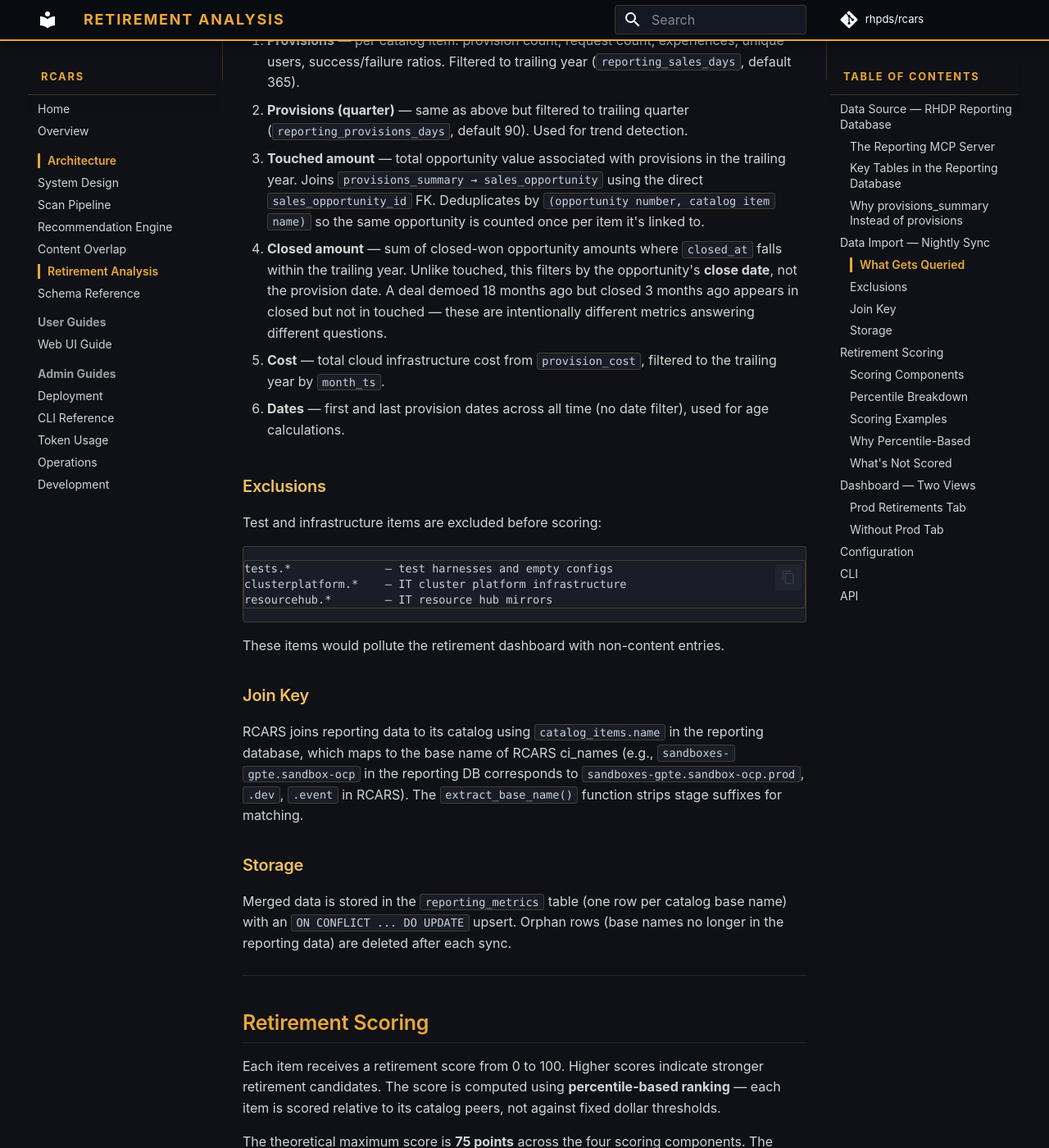
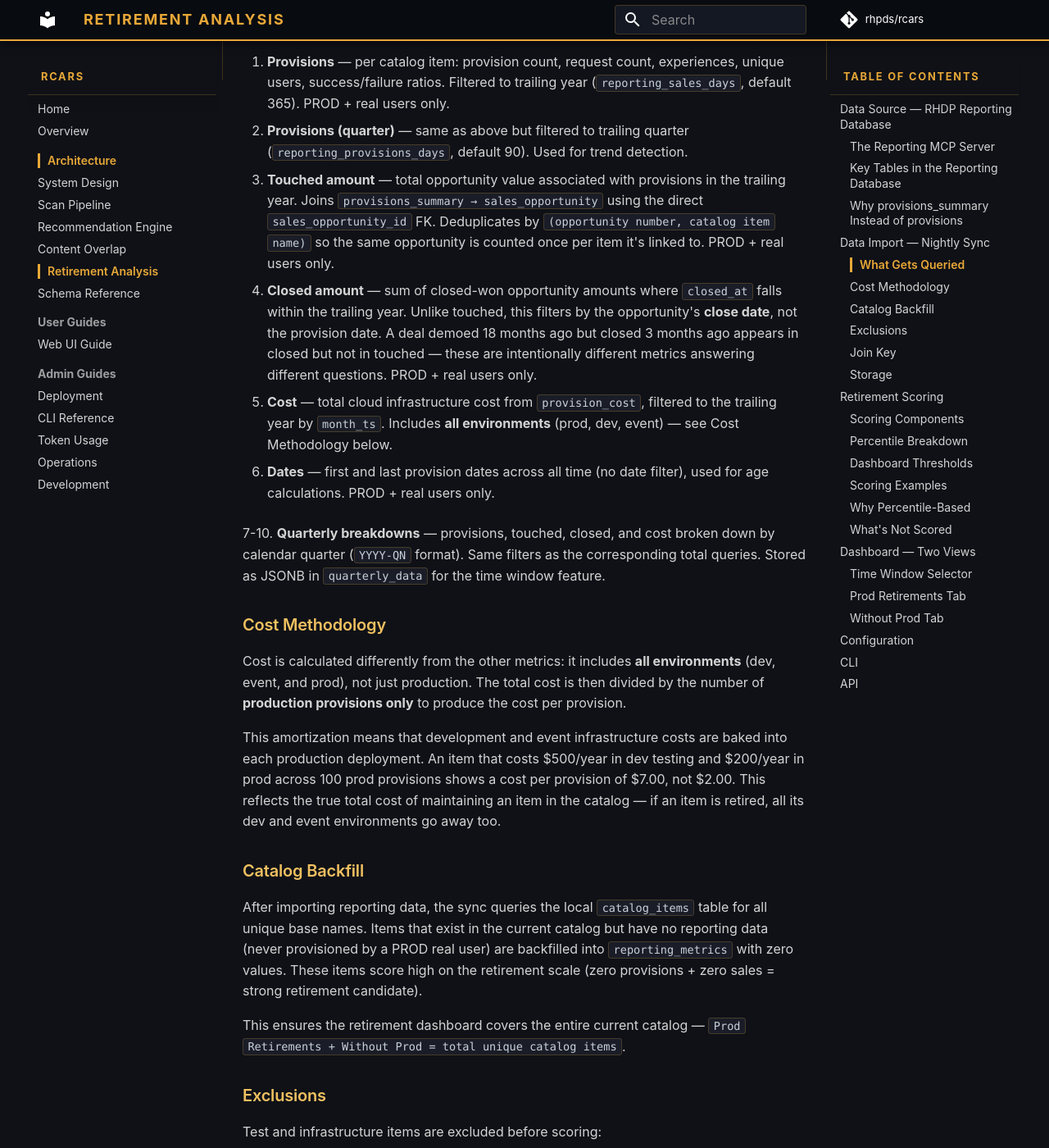
Before and after one commit to rhpds/rcars, an MkDocs documentation site: the page built from docs/architecture/retirement-analysis.md, in a window 1280 px wide and 1400 px high, scrolled down 2225 px. Shown: the whole window at 82% size. Built offline with MkDocs 1.6.1 and Material for MkDocs 9.7.7, drawn with Linux system fonts in a browser that asks for light colours; comment, search, counter and statistics services are not loaded; some of the changed text lies outside the part shown.

Commit message:
docs: Document cost methodology, time windows, and catalog backfill
Architecture docs (retirement-analysis.md):
- Cost methodology: all-env costs amortized across prod provisions
- Catalog backfill ensures Prod + Without Prod = total catalog
- Time window selector with quarterly JSONB recomputation
- Updated scoring thresholds (55/35) and provisions_zero flag
- 10 queries (6 total + 4 quarterly breakdowns)

CLAUDE.md:
- Retirement analysis implementation details section
- Cost query scoping (no PROVISION_FILTERS on cost)
- Catalog completeness flow
- Ansible deployment notes (env vars on both API and scan-worker)

Co-Authored-By: Claude Opus 4.6 (1M context) <noreply@anthropic.com>

```diff
--- a/docs/architecture/retirement-analysis.md
+++ b/docs/architecture/retirement-analysis.md
@@ -50,19 +50,33 @@ Reporting data is imported during the nightly maintenance pipeline (step 5 of 5,
 
 ### What Gets Queried
 
-The sync runs six queries against the reporting MCP server, all scoped to **PROD environment** and **real users only** (user groups "Only Regular Users" and "Red Hat Console"):
+The sync runs ten queries against the reporting MCP server. Usage, sales, and date queries are scoped to **PROD environment** and **real users only** (user groups "Only Regular Users" and "Red Hat Console"). Cost queries intentionally include **all environments** (see Cost Methodology below).
 
-1. **Provisions** — per catalog item: provision count, request count, experiences, unique users, success/failure ratios. Filtered to trailing year (`reporting_sales_days`, default 365).
+1. **Provisions** — per catalog item: provision count, request count, experiences, unique users, success/failure ratios. Filtered to trailing year (`reporting_sales_days`, default 365). PROD + real users only.
 
 2. **Provisions (quarter)** — same as above but filtered to trailing quarter (`reporting_provisions_days`, default 90). Used for trend detection.
 
-3. **Touched amount** — total opportunity value associated with provisions in the trailing year. Joins `provisions_summary → sales_opportunity` using the direct `sales_opportunity_id` FK. Deduplicates by `(opportunity number, catalog item name)` so the same opportunity is counted once per item it's linked to.
+3. **Touched amount** — total opportunity value associated with provisions in the trailing year. Joins `provisions_summary → sales_opportunity` using the direct `sales_opportunity_id` FK. Deduplicates by `(opportunity number, catalog item name)` so the same opportunity is counted once per item it's linked to. PROD + real users only.
 
-4. **Closed amount** — sum of closed-won opportunity amounts where `closed_at` falls within the trailing year. Unlike touched, this filters by the opportunity's **close date**, not the provision date. A deal demoed 18 months ago but closed 3 months ago appears in closed but not in touched — these are intentionally different metrics answering different questions.
+4. **Closed amount** — sum of closed-won opportunity amounts where `closed_at` falls within the trailing year. Unlike touched, this filters by the opportunity's **close date**, not the provision date. A deal demoed 18 months ago but closed 3 months ago appears in closed but not in touched — these are intentionally different metrics answering different questions. PROD + real users only.
 
-5. **Cost** — total cloud infrastructure cost from `provision_cost`, filtered to the trailing year by `month_ts`.
+5. **Cost** — total cloud infrastructure cost from `provision_cost`, filtered to the trailing year by `month_ts`. Includes **all environments** (prod, dev, event) — see Cost Methodology below.
 
-6. **Dates** — first and last provision dates across all time (no date filter), used for age calculations.
+6. **Dates** — first and last provision dates across all time (no date filter), used for age calculations. PROD + real users only.
+
+7-10. **Quarterly breakdowns** — provisions, touched, closed, and cost broken down by calendar quarter (`YYYY-QN` format). Same filters as the corresponding total queries. Stored as JSONB in `quarterly_data` for the time window feature.
+
+### Cost Methodology
+
+Cost is calculated differently from the other metrics: it includes **all environments** (dev, event, and prod), not just production. The total cost is then divided by the number of **production provisions only** to produce the cost per provision.
+
+This amortization means that development and event infrastructure costs are baked into each production deployment. An item that costs $500/year in dev testing and $200/year in prod across 100 prod provisions shows a cost per provision of $7.00, not $2.00. This reflects the true total cost of maintaining an item in the catalog — if an item is retired, all its dev and event environments go away too.
+
+### Catalog Backfill
+
+After importing reporting data, the sync queries the local `catalog_items` table for all unique base names. Items that exist in the current catalog but have no reporting data (never provisioned by a PROD real user) are backfilled into `reporting_metrics` with zero values. These items score high on the retirement scale (zero provisions + zero sales = strong retirement candidate).
+
+This ensures the retirement dashboard covers the entire current catalog — `Prod Retirements + Without Prod = total unique catalog items`.
 
 ### Exclusions
 
@@ -82,7 +96,7 @@ RCARS joins reporting data to its catalog using `catalog_items.name` in the repo
 
 ### Storage
 
-Merged data is stored in the `reporting_metrics` table (one row per catalog base name) with an `ON CONFLICT ... DO UPDATE` upsert. Orphan rows (base names no longer in the reporting data) are deleted after each sync.
+Merged data is stored in the `reporting_metrics` table (one row per catalog base name) with an `ON CONFLICT ... DO UPDATE` upsert. The `quarterly_data` JSONB column stores per-quarter breakdowns (e.g., `{"2026-Q2": {"provisions": 27, "touched": 150000, "closed": 80000, "cost": 5000}}`). After upsert, orphan cleanup removes items not in the current sync batch AND items no longer in the local `catalog_items` table.
 
 ---
 
@@ -90,29 +104,38 @@ Merged data is stored in the `reporting_metrics` table (one row per catalog base
 
 Each item receives a retirement score from 0 to 100. Higher scores indicate stronger retirement candidates. The score is computed using **percentile-based ranking** — each item is scored relative to its catalog peers, not against fixed dollar thresholds.
 
-The theoretical maximum score is **75 points** across the four scoring components. The scale goes to 100, but reaching 75 requires an item to be at the very bottom of every dimension — fewest provisions, zero pipeline, zero revenue, and high cost with no return. In practice, most items score between 10 and 65. The 75-point cap is intentional: it leaves headroom so that future scoring dimensions (e.g., failure rate, trend detection) can be added without compressing the existing scale.
+The theoretical maximum score is approximately **80 points** across the four scoring components. The scale goes to 100, but reaching 80 requires an item to have zero provisions, zero pipeline, zero revenue, and high cost with no return. In practice, most items score between 10 and 65. The headroom above 80 accommodates future scoring dimensions (e.g., failure rate, trend detection).
 
 ### Scoring Components
 
 | Component | Max Points | Method |
 |---|---|---|
-| **Usage** | 20 | Provisions percentile among all items |
+| **Usage** | 25 | Zero provisions gets max; non-zero ranked by percentile among non-zero peers |
 | **Pipeline** | 15 | Touched amount — zero gets max points; non-zero ranked by percentile |
 | **Revenue** | 25 | Closed amount — zero gets max points; non-zero ranked by percentile |
 | **Cost efficiency** | 15 | ROI (closed ÷ cost) — poor ROI or high cost with zero revenue |
-| **Age discount** | -40 | Items less than 90 days old get a score reduction |
+| **Age discount** | -30 | Items less than 90 days old get a score reduction (-30); items 90-180 days old get -10 |
 
 ### Percentile Breakdown
 
+All three main dimensions use the same pattern: a zero-value flag for the worst case, then percentile ranking among non-zero peers only. Percentiles are computed against non-zero items to prevent the large population of zero-activity items from diluting the rankings.
+
 | Percentile | Usage points | Pipeline points (non-zero) | Revenue points (non-zero) |
 |---|---|---|---|
-| p0–p10 | 20 | — | — |
-| p10–p25 | 15 | — | — |
+| Zero value | 25 | 15 | 25 |
+| p0–p10 | 18 | — | — |
+| p10–p25 | 14 | — | — |
 | Below p50 | 8 | 10 | 15 |
 | p50–p75 | 3 | 4 | 5 |
 | p75+ | 0 | 0 | 0 |
 
-Items with **zero** touched amount receive the full 15 pipeline points regardless of percentile. Items with **zero** closed amount receive the full 25 revenue points. This reflects that having no sales attribution is a stronger retirement signal than having low sales.
+### Dashboard Thresholds
+
+| Tier | Score Range | Meaning |
+|---|---|---|
+| **High Retirement** | ≥ 55 | Strong retirement candidates — low/zero activity across multiple dimensions |
+| **Review** | 35–54 | Weak but non-zero activity — worth investigating |
+| **Keepers** | < 35 | Meaningful activity — retain |
 
 ### Scoring Examples
 
@@ -164,24 +187,33 @@ Fixed thresholds (e.g., "closed < $1M → retirement candidate") fail when the d
 
 ## Dashboard — Two Views
 
-The retirement dashboard at `/analysis/retirement` is split into two tabs serving different purposes.
+The retirement dashboard at `/analysis/retirement` is split into two tabs. Together they cover the **entire current catalog** — Prod total + Without Prod total = total unique catalog items.
+
+### Time Window Selector
+
+The Prod tab has a time window selector (1 Quarter / 2 Quarters / 3 Quarters / 1 Year) that recomputes retirement scores from per-quarter JSONB breakdowns stored during sync. Selecting a shorter window shows how items perform with only recent data — an item that had strong usage last year but zero activity this quarter will score higher (worse) in the 1Q view.
+
+Scores are recomputed fresh for each window: quarterly values are summed, new percentile rankings are calculated, and scores are assigned. This is a local computation (no MCP re-query), sub-millisecond for the full catalog.
+
+The total asset count stays constant across all windows — all current catalog items are always shown regardless of their activity in the selected period. Items with zero activity in the window are strong retirement candidates, not items to hide.
 
 ### Prod Retirements Tab
 
 Shows scored items that have a production deployment. This is the primary triage tool.
 
-- **Stat cards** — total assets, high retirement (score ≥75), review (50-74), keepers (<50), total cost, total closed, total touched
-- **Filter pills** — All, High ≥75, Review 50-74, Keepers <50
+- **Stat cards** — total assets, high retirement (score ≥55), review (35-54), keepers (<35), total cost, total closed, total touched
+- **Filter pills** — All, High ≥55, Review 35-54, Keepers <35
 - **Search** — filter by display name
 - **Sortable table** — name, score, provisions, touched, T-ROI, closed, C-ROI, cost
-- **Expandable rows** — environments (with links to Browse), unique users, experiences, cost/provision, success/failure ratio, first/last provision, category
+- **Expandable rows** — environments (with links to Browse for items with Showroom content, or to demo.redhat.com catalog for items without), unique users, experiences, cost/provision, success/failure ratio, first/last provision, category
+- Items without Showroom content in RCARS show a gray "catalog" badge instead of colored stage badges
 
 ### Without Prod Tab
 
-Shows items that only exist in dev and/or event stages — never promoted to production. These items wouldn't appear in the prod tab but still need visibility to prevent them from being forgotten.
+Shows items that only exist in dev and/or event stages — never promoted to production. No time window selector (always shows the trailing year view).
 
 - **Stat cards** — total without prod, items >1 year old (red), 6-12 months (orange), <6 months (green)
-- **Table** — name, stages, first provision, last provision, provisions, age in days
+- **Table** — name, stages, first provision, last provision, provisions, age in days (not sortable — server-determined order)
 - **Color coding** — age >365 days in red, >180 days in orange
 
 Items more than a year old without a prod deployment are strong candidates for either promotion or retirement.
```
Also changed, not shown: CLAUDE.md (+17 -1 lines).
